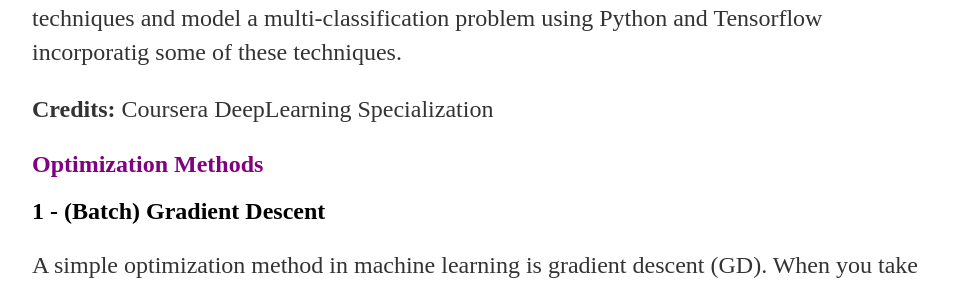
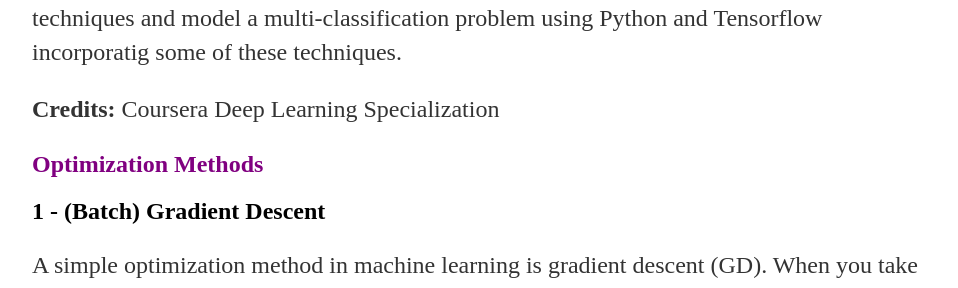
Before and after one commit to lakshmi2688/lakshmi2688.github.io, a Jekyll site: the page built from _posts/2022-12-05-Multi-class-classification-Deep-Learning.md, in a window 1280 px wide and 900 px high. Shown: the part 408-696 px from the top of the window, without its empty margins (160-1118 px from the left). Built offline with Jekyll 4.4.1, drawn with Linux system fonts in a browser that asks for light colours; formulas are drawn with MathJax 3.

Commit message:
Update 2022-12-05-Multi-class-classification-Deep-Learning.md

```diff
--- a/_posts/2022-12-05-Multi-class-classification-Deep-Learning.md
+++ b/_posts/2022-12-05-Multi-class-classification-Deep-Learning.md
@@ -7,7 +7,7 @@ date: 2022-12-05
 <h2><strong> Abstract </strong></h2>
 <p>In this exercise, we explore different initialization, optimization and regularization techniques and model a multi-classification problem using Python and Tensorflow incorporatig some of these techniques.  </p>
 
-<p><b> Credits: </b> Coursera DeepLearning Specialization</p>
+<p><b> Credits: </b> Coursera Deep Learning Specialization</p>
 
 ## <font color='purple'> Optimization Methods</font>
 
```
